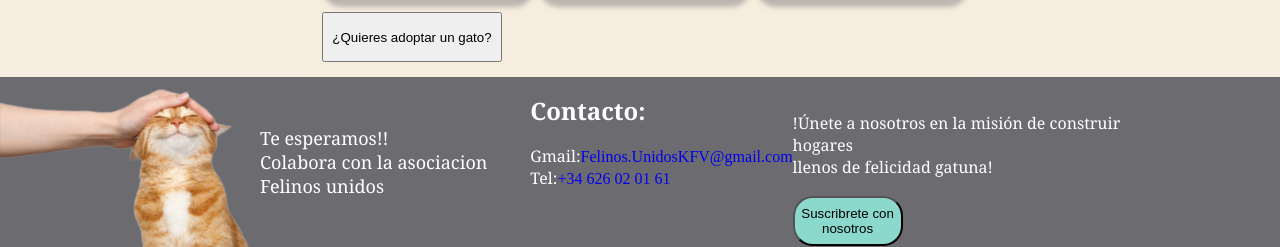
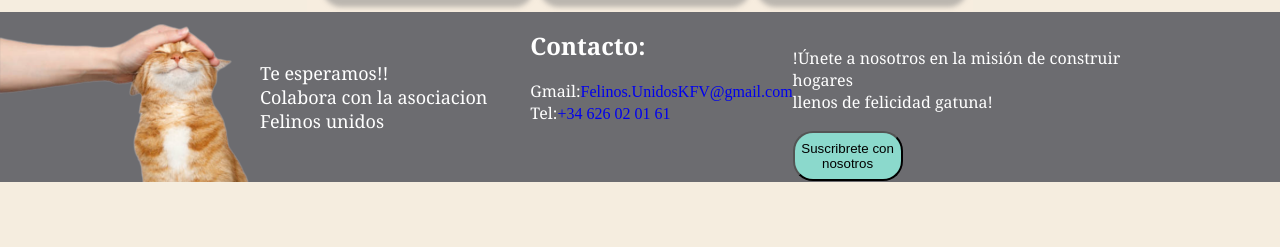
Before and after one commit to Karen110114/FelinosUnidosVKF, a plain HTML site: page index.html in a window 1280 px wide. Shown: the part 1865-2112 px from the top of the page. After the commit the page ends 2047 px from the top, so only its background shows below. Drawn offline with Linux system fonts and the light colour scheme.

Commit message:
fernanda

```diff
--- a/index.html
+++ b/index.html
@@ -109,9 +109,6 @@
                   <p class="p-adoptados">Sexo: Hembra </p>
                   <p class="p-adoptados">Historia:</p></td>
               </tr>
-              <tr >
-                <td colspan="3" id="td-table"><button type="button" id="boton2">¿Quieres adoptar un gato?</button></td>
-              </tr>
            </table>
 
         </div>
```
Also changed, not shown: img/img1.jpg, img/img3.webp.
